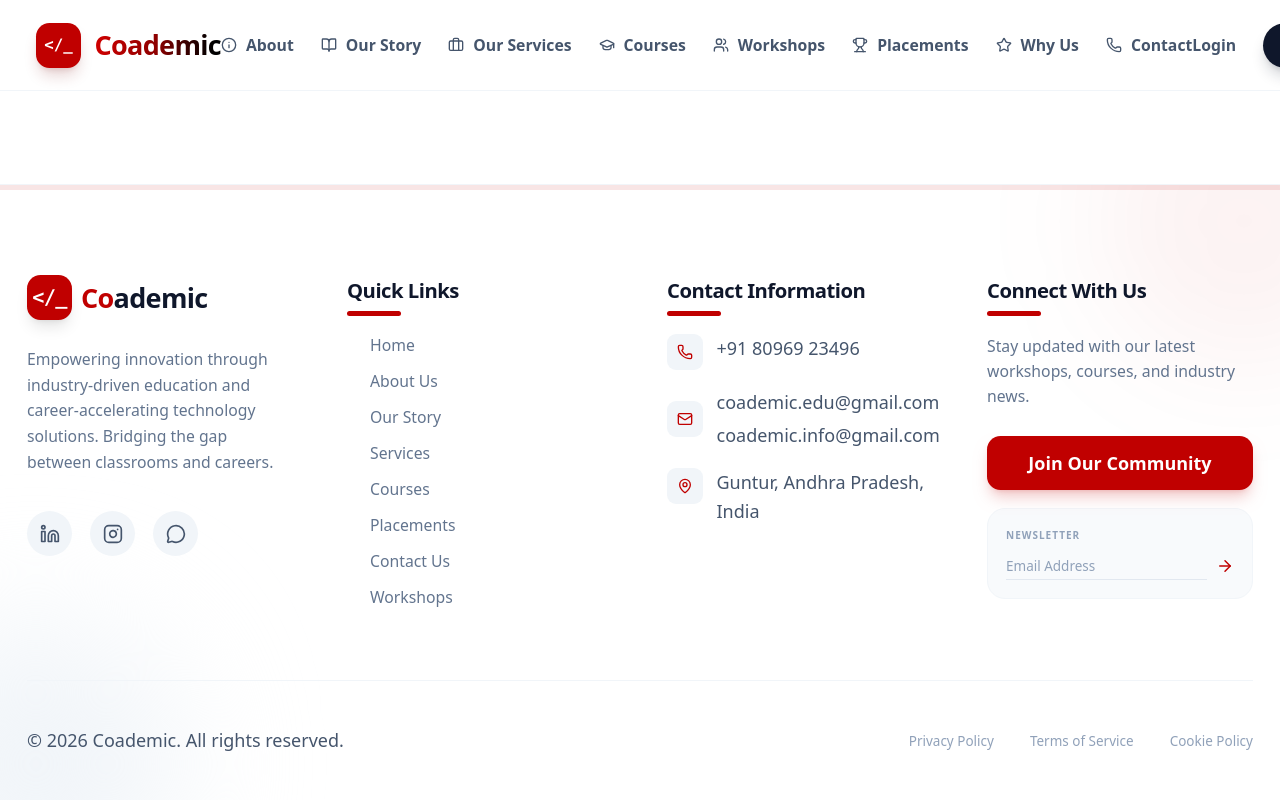
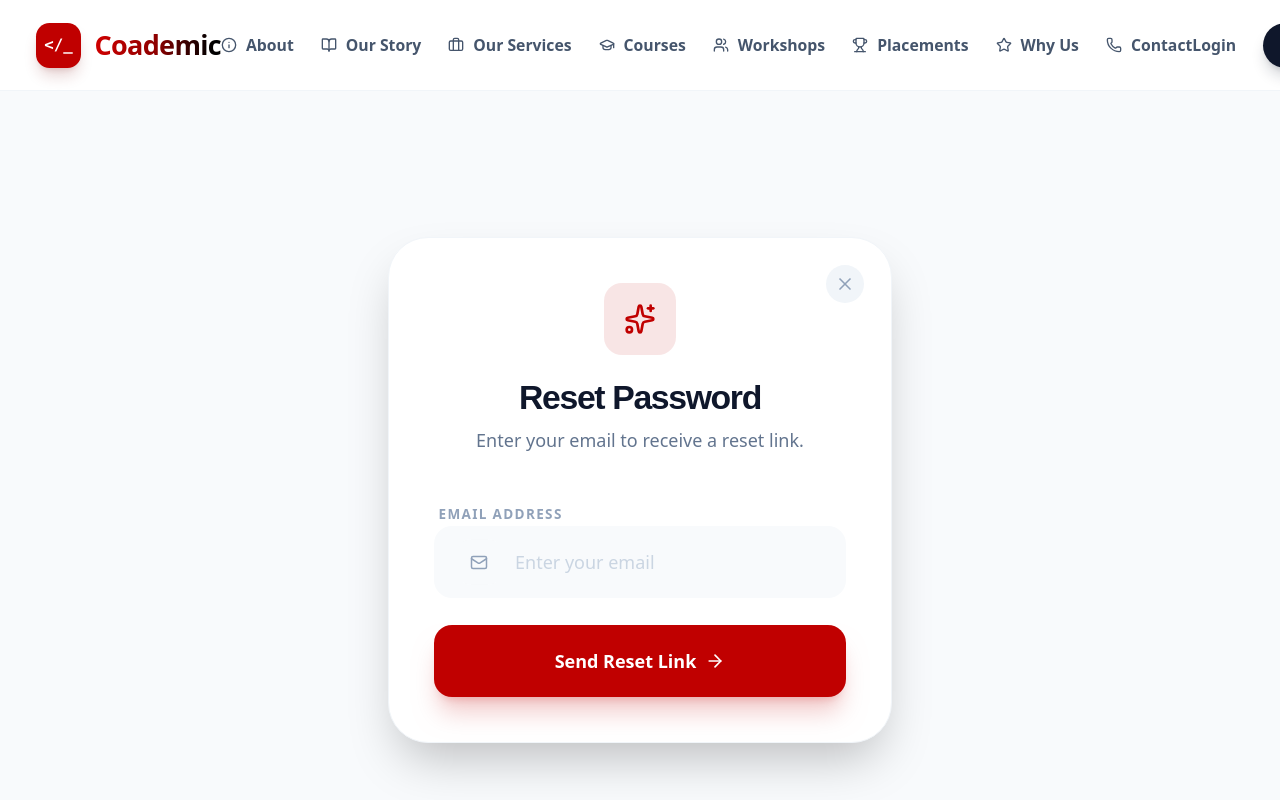
Before and after one commit to kalyanipanga/Coademic-, a React (Vite) app: page /reset-password in a window 1280 px wide. Shown: the top 800 px of the page. Built offline with nearby package versions, Linux system fonts and the light colour scheme.

Commit message:
feat: Add password reset and set password flows
Implements new routes and pages for users to reset their existing passwords or set a new password for their account. Updates the login page to include links to these new flows.

```diff
--- a/src/App.tsx
+++ b/src/App.tsx
@@ -18,6 +18,8 @@ import Services from "./pages/Services";
 import Courses from "./pages/Courses";
 import Placements from "./pages/Placements";
 import WhyUs from "./pages/WhyUs";
+import ResetPassword from "./pages/ResetPassword";
+import SetPassword from "./pages/SetPassword";
 import PrivacyPolicy from "./pages/PrivacyPolicy";
 import TermsOfService from "./pages/TermsOfService";
 import CookiePolicy from "./pages/CookiePolicy";
@@ -80,6 +82,8 @@ export default function App() {
             <Route path="/privacy" element={<PrivacyPolicy />} />
             <Route path="/terms" element={<TermsOfService />} />
             <Route path="/cookies" element={<CookiePolicy />} />
+            <Route path="/reset-password" element={<ResetPassword />} />
+            <Route path="/set-password" element={<SetPassword />} />
             <Route
               path="/dashboard"
               element={user ? <Dashboard user={user} /> : <Navigate to="/login" />}
--- a/src/pages/Login.tsx
+++ b/src/pages/Login.tsx
@@ -143,14 +143,25 @@ export default function Login({ onLogin }: LoginProps) {
               </div>
             </div>
 
-            <div className="flex items-center justify-between text-sm">
-              <label className="flex items-center gap-2 text-slate-600 cursor-pointer">
-                <input type="checkbox" className="w-4 h-4 rounded border-slate-300 text-brand-red focus:ring-brand-red" />
-                Remember me
-              </label>
-              <button type="button" className="text-brand-red font-bold hover:underline">
-                Forgot password?
-              </button>
+            <div className="flex flex-col gap-3 text-sm">
+              <div className="flex items-center justify-between">
+                <label className="flex items-center gap-2 text-slate-600 cursor-pointer">
+                  <input type="checkbox" className="w-4 h-4 rounded border-slate-300 text-brand-red focus:ring-brand-red" />
+                  Remember me
+                </label>
+                <div className="flex items-center gap-1">
+                  <span className="text-slate-500">Forgot password?</span>
+                  <Link to="/reset-password" title="Reset your password" id="reset-password-link" className="text-brand-red font-bold hover:underline">
+                    Reset password
+                  </Link>
+                </div>
+              </div>
+              <div className="flex items-center gap-1">
+                <span className="text-slate-500">Don't have a password yet?</span>
+                <Link to="/set-password" title="Set your password" id="set-password-link" className="text-brand-red font-bold hover:underline">
+                  Set password
+                </Link>
+              </div>
             </div>
 
             <button
--- /dev/null
+++ b/src/pages/ResetPassword.tsx
@@ -0,0 +1,80 @@
+import { useState } from "react";
+import { Link } from "react-router-dom";
+import { motion } from "motion/react";
+import { Mail, ArrowRight, Sparkles, X, CheckCircle2 } from "lucide-react";
+import React from "react";
+
+export default function ResetPassword() {
+  const [email, setEmail] = useState("");
+  const [isSubmitted, setIsSubmitted] = useState(false);
+
+  const handleSubmit = (e: React.FormEvent) => {
+    e.preventDefault();
+    setIsSubmitted(true);
+  };
+
+  return (
+    <div className="min-h-screen flex items-center justify-center p-4 bg-slate-50">
+      <motion.div
+        initial={{ opacity: 0, scale: 0.95 }}
+        animate={{ opacity: 1, scale: 1 }}
+        className="w-full max-w-md bg-white rounded-[40px] shadow-2xl p-10 relative border border-slate-100"
+      >
+        <Link to="/login" className="absolute top-6 right-6 p-2 rounded-full bg-slate-100 text-slate-400 hover:bg-slate-200 hover:text-slate-600 transition-colors">
+          <X size={20} />
+        </Link>
+
+        <div className="text-center mb-10">
+          <div className="w-16 h-16 rounded-2xl bg-brand-red/10 flex items-center justify-center mx-auto mb-6">
+            <Sparkles size={32} className="text-brand-red" />
+          </div>
+          <h1 className="text-3xl font-display font-bold text-slate-900 mb-3">Reset Password</h1>
+          <p className="text-slate-500">Enter your email to receive a reset link.</p>
+        </div>
+
+        {isSubmitted ? (
+          <motion.div
+            initial={{ opacity: 0, y: 10 }}
+            animate={{ opacity: 1, y: 0 }}
+            className="text-center py-8"
+          >
+            <div className="w-20 h-20 rounded-full bg-emerald-100 text-emerald-600 flex items-center justify-center mx-auto mb-6">
+              <CheckCircle2 size={40} />
+            </div>
+            <h3 className="text-xl font-bold text-slate-900 mb-2">Check your email</h3>
+            <p className="text-slate-600 mb-8">We've sent password reset instructions to your email address.</p>
+            <Link to="/login" className="text-brand-red font-bold hover:underline">
+              Back to login
+            </Link>
+          </motion.div>
+        ) : (
+          <form onSubmit={handleSubmit} className="space-y-6">
+            <div className="space-y-2">
+              <label className="text-xs font-bold text-slate-400 uppercase tracking-widest ml-1">Email address</label>
+              <div className="relative group">
+                <div className="absolute left-5 top-1/2 -translate-y-1/2 w-10 h-10 rounded-xl bg-slate-50 flex items-center justify-center text-slate-400 group-focus-within:text-brand-red transition-colors">
+                  <Mail size={18} />
+                </div>
+                <input
+                  type="email"
+                  value={email}
+                  onChange={(e) => setEmail(e.target.value)}
+                  className="w-full bg-slate-50 border-none rounded-2xl py-5 pl-18 pr-6 focus:outline-none focus:ring-2 focus:ring-brand-red/20 focus:bg-white transition-all duration-300 text-slate-900 placeholder:text-slate-300"
+                  placeholder="Enter your email"
+                  required
+                />
+              </div>
+            </div>
+
+            <button
+              type="submit"
+              className="w-full bg-brand-red text-white font-bold py-5 rounded-2xl shadow-xl shadow-brand-red/20 hover:bg-brand-red/90 hover:scale-[1.02] active:scale-[0.98] transition-all duration-300 flex items-center justify-center gap-2"
+            >
+              Send Reset Link <ArrowRight size={20} />
+            </button>
+          </form>
+        )}
+      </motion.div>
+    </div>
+  );
+}
--- /dev/null
+++ b/src/pages/SetPassword.tsx
@@ -0,0 +1,80 @@
+import { useState } from "react";
+import { Link } from "react-router-dom";
+import { motion } from "motion/react";
+import { Mail, ArrowRight, Sparkles, X, CheckCircle2 } from "lucide-react";
+import React from "react";
+
+export default function SetPassword() {
+  const [email, setEmail] = useState("");
+  const [isSubmitted, setIsSubmitted] = useState(false);
+
+  const handleSubmit = (e: React.FormEvent) => {
+    e.preventDefault();
+    setIsSubmitted(true);
+  };
+
+  return (
+    <div className="min-h-screen flex items-center justify-center p-4 bg-slate-50">
+      <motion.div
+        initial={{ opacity: 0, scale: 0.95 }}
+        animate={{ opacity: 1, scale: 1 }}
+        className="w-full max-w-md bg-white rounded-[40px] shadow-2xl p-10 relative border border-slate-100"
+      >
+        <Link to="/login" className="absolute top-6 right-6 p-2 rounded-full bg-slate-100 text-slate-400 hover:bg-slate-200 hover:text-slate-600 transition-colors">
+          <X size={20} />
+        </Link>
+
+        <div className="text-center mb-10">
+          <div className="w-16 h-16 rounded-2xl bg-brand-red/10 flex items-center justify-center mx-auto mb-6">
+            <Sparkles size={32} className="text-brand-red" />
+          </div>
+          <h1 className="text-3xl font-display font-bold text-slate-900 mb-3">Set Password</h1>
+          <p className="text-slate-500">Create a password for your account.</p>
+        </div>
+
+        {isSubmitted ? (
+          <motion.div
+            initial={{ opacity: 0, y: 10 }}
+            animate={{ opacity: 1, y: 0 }}
+            className="text-center py-8"
+          >
+            <div className="w-20 h-20 rounded-full bg-emerald-100 text-emerald-600 flex items-center justify-center mx-auto mb-6">
+              <CheckCircle2 size={40} />
+            </div>
+            <h3 className="text-xl font-bold text-slate-900 mb-2">Check your email</h3>
+            <p className="text-slate-600 mb-8">We've sent a secure link to set your password.</p>
+            <Link to="/login" className="text-brand-red font-bold hover:underline">
+              Back to login
+            </Link>
+          </motion.div>
+        ) : (
+          <form onSubmit={handleSubmit} className="space-y-6">
+            <div className="space-y-2">
+              <label className="text-xs font-bold text-slate-400 uppercase tracking-widest ml-1">Email address</label>
+              <div className="relative group">
+                <div className="absolute left-5 top-1/2 -translate-y-1/2 w-10 h-10 rounded-xl bg-slate-50 flex items-center justify-center text-slate-400 group-focus-within:text-brand-red transition-colors">
+                  <Mail size={18} />
+                </div>
+                <input
+                  type="email"
+                  value={email}
+                  onChange={(e) => setEmail(e.target.value)}
+                  className="w-full bg-slate-50 border-none rounded-2xl py-5 pl-18 pr-6 focus:outline-none focus:ring-2 focus:ring-brand-red/20 focus:bg-white transition-all duration-300 text-slate-900 placeholder:text-slate-300"
+                  placeholder="Enter your email"
+                  required
+                />
+              </div>
+            </div>
+
+            <button
+              type="submit"
+              className="w-full bg-brand-red text-white font-bold py-5 rounded-2xl shadow-xl shadow-brand-red/20 hover:bg-brand-red/90 hover:scale-[1.02] active:scale-[0.98] transition-all duration-300 flex items-center justify-center gap-2"
+            >
+              Send Link <ArrowRight size={20} />
+            </button>
+          </form>
+        )}
+      </motion.div>
+    </div>
+  );
+}
```
